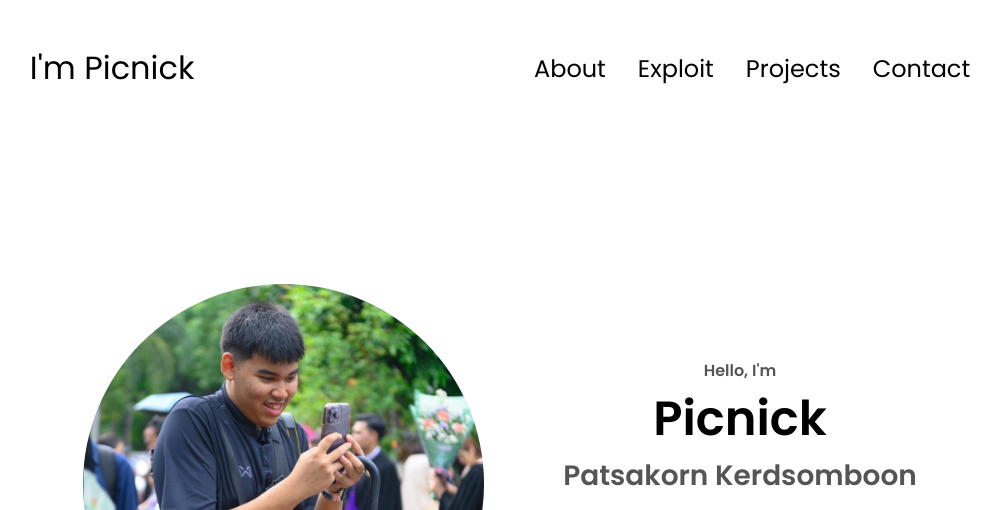
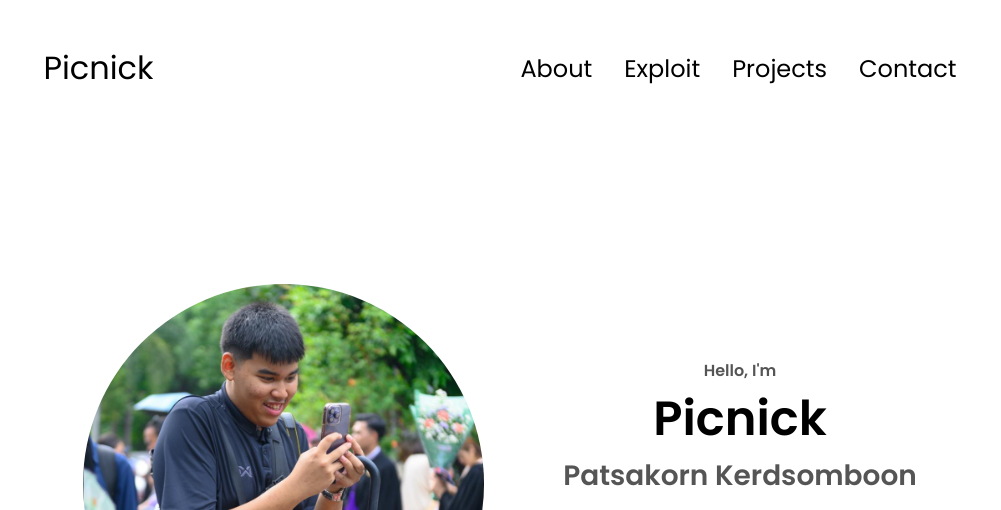
Before and after one commit to Picnick0176/Picnick0176, a plain HTML site: page index.html in a window 1280 px wide. Shown: the top 510 px of the page, without its empty margins (140-1141 px from the left). Drawn offline with Linux system fonts and the light colour scheme.

Commit message:
Update index.html

```diff
--- a/index.html
+++ b/index.html
@@ -11,7 +11,7 @@
   </head>
   <body>
     <nav id="desktop-nav">
-      <div class="logo">I'm Picnick</div>
+      <div class="logo">Picnick</div>
       <div>
         <ul class="nav-links">
           <li><a href="#about">About</a></li>
```
